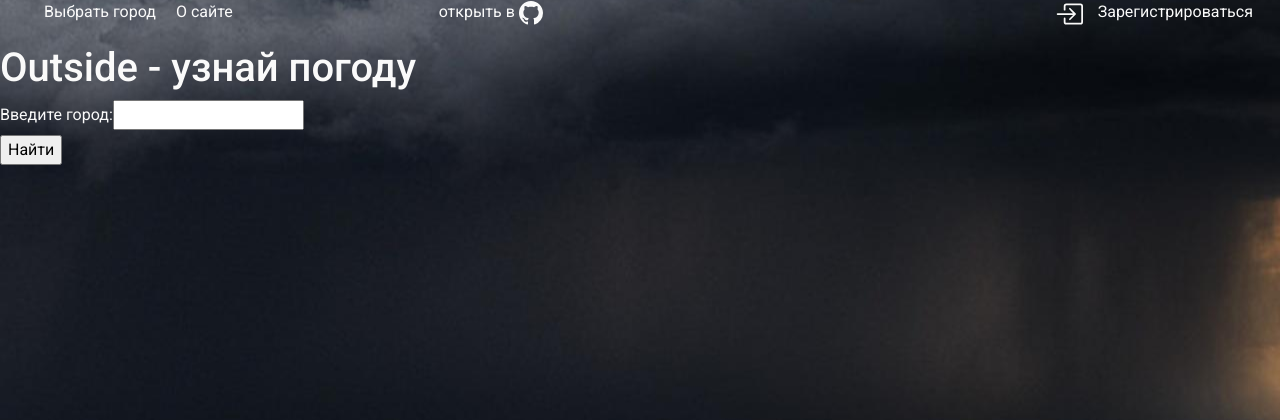
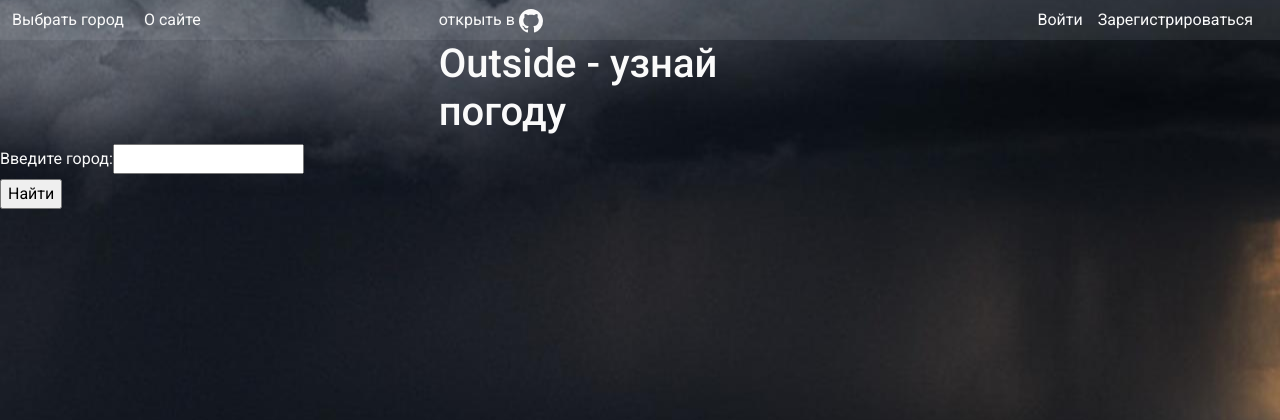
Before and after one commit to classytoast/outside-project, a Flask app: page / in a window 1280 px wide. Shown: the top 420 px of the page. Run offline with Flask 3, Linux system fonts and the light colour scheme.

Commit message:
updated header

```diff
--- a/src/static/css/main.css
+++ b/src/static/css/main.css
@@ -17,11 +17,28 @@ body {
 a {
     text-decoration: none;
     color: var(--text-color);
+    transition: all .5s;
+}
+
+img {
+    max-width: 100;
+    max-height: auto;
+}
+
+.header-top {
+    background-color: rgb(218, 220, 221, 0.1);
+}
+
+a:hover{
+    color: var(--accent-color);
+    text-decoration: underline;
 }
 
 ul.main_left_menu {
     list-style: none;
     display: flex;
+    margin-bottom: 0;
+    padding: 0;
 }
 
 
@@ -31,8 +48,35 @@ ul.main_left_menu li {
 
 ul.auth_menu {
     list-style: none;
+    margin-bottom: 0;
+    padding: 0;
 }
 
 ul.auth_menu li {
     margin-right: 15px;
 }
+
+ul li a{
+    line-height: 32px;
+}
+
+.github_link {
+    line-height: 32px;
+}
+
+.main_title {
+    line-height: 80px;
+}
+
+.search_line {
+    background-color: rgb(177, 202, 202);
+}
+
+.form-control:focus {
+    box-shadow: none;
+    background-color: rgb(177, 202, 202);
+}
+
+.btn-info {
+    background-color: rgba(12, 204, 204, 0.8);
+}
--- a/src/templates/base.html
+++ b/src/templates/base.html
@@ -25,10 +25,10 @@
 <body>
     {% block content -%}
         <header class="header">
-        <div class="header-top">
+            <div class="header-top py-1">
                 <div class="container-fluid">
                     <div class="row">
-                    <div class="col-md-4">
+                        <div class="col-6 col-sm-4">
                             {%- block main_menu -%}
                                 <ul class="main_left_menu">
                                     <li><a href="{{url_for('main_view')}}">Выбрать город</a></li>
@@ -36,14 +36,14 @@
                                 </ul>
                             {%- endblock -%}
                         </div>
-                    <div class="col-md-4">
-                        <a href="https://github.com/classytoast/outside-project" class="gihub_link"> открыть в
+                        <div class="col-sm-4 d-none d-sm-block">
+                            <a href="https://github.com/classytoast/outside-project" class="github_link"> открыть в
                                 <svg xmlns="http://www.w3.org/2000/svg" width="24" height="24" fill="currentColor" class="bi bi-github" viewBox="0 0 16 16">
                                   <path d="M8 0C3.58 0 0 3.58 0 8c0 3.54 2.29 6.53 5.47 7.59.4.07.55-.17.55-.38 0-.19-.01-.82-.01-1.49-2.01.37-2.53-.49-2.69-.94-.09-.23-.48-.94-.82-1.13-.28-.15-.68-.52-.01-.53.63-.01 1.08.58 1.23.82.72 1.21 1.87.87 2.33.66.07-.52.28-.87.51-1.07-1.78-.2-3.64-.89-3.64-3.95 0-.87.31-1.59.82-2.15-.08-.2-.36-1.02.08-2.12 0 0 .67-.21 2.2.82.64-.18 1.32-.27 2-.27s1.36.09 2 .27c1.53-1.04 2.2-.82 2.2-.82.44 1.1.16 1.92.08 2.12.51.56.82 1.27.82 2.15 0 3.07-1.87 3.75-3.65 3.95.29.25.54.73.54 1.48 0 1.07-.01 1.93-.01 2.2 0 .21.15.46.55.38A8.01 8.01 0 0 0 16 8c0-4.42-3.58-8-8-8"/>
                                 </svg>
                             </a>
                         </div>
-                    <div class="col-md-4">
+                        <div class="col-6 col-sm-4">
                             {%- block auth_menu -%}
                                 {% if current_user.is_authenticated %}
                                     <ul class="auth_menu d-flex justify-content-end">
@@ -53,12 +53,7 @@
                                 {% else %}
                                     <ul class="auth_menu d-flex justify-content-end">
                                         <li>
-                                        <a href="{{url_for('login')}}">
-                                            <svg xmlns="http://www.w3.org/2000/svg" width="28" height="28" fill="currentColor" class="bi bi-box-arrow-in-right" viewBox="0 0 16 16">
-                                              <path fill-rule="evenodd" d="M6 3.5a.5.5 0 0 1 .5-.5h8a.5.5 0 0 1 .5.5v9a.5.5 0 0 1-.5.5h-8a.5.5 0 0 1-.5-.5v-2a.5.5 0 0 0-1 0v2A1.5 1.5 0 0 0 6.5 14h8a1.5 1.5 0 0 0 1.5-1.5v-9A1.5 1.5 0 0 0 14.5 2h-8A1.5 1.5 0 0 0 5 3.5v2a.5.5 0 0 0 1 0z"/>
-                                              <path fill-rule="evenodd" d="M11.854 8.354a.5.5 0 0 0 0-.708l-3-3a.5.5 0 1 0-.708.708L10.293 7.5H1.5a.5.5 0 0 0 0 1h8.793l-2.147 2.146a.5.5 0 0 0 .708.708z"/>
-                                            </svg>
-                                        </a>
+                                            <a href="{{url_for('login')}}">Войти</a>
                                         </li>
                                         <li><a href="{{url_for('registry')}}">Зарегистрироваться</a></li>
                                     </ul>
@@ -70,11 +65,19 @@
             </div>
         </header>
 
+        <div class="container-fluid">
+            <div class="row">
+                <div class="col-sm-4"></div>
+                <div class="col-sm-4">
                     {% if title -%}
                         <h1>{{ title }}</h1>
                     {% else -%}
-            <h1>Outside - узнай погоду</h1>
+                        <h1 class="line-height: 32px;">Outside - узнай погоду</h1>
                     {% endif -%}
+                </div>
+                <div class="col-sm-4"></div>
+            </div>
+        </div>
 
     {% endblock -%}
 
```
Lines whose indentation alone changed are shown as unchanged.
